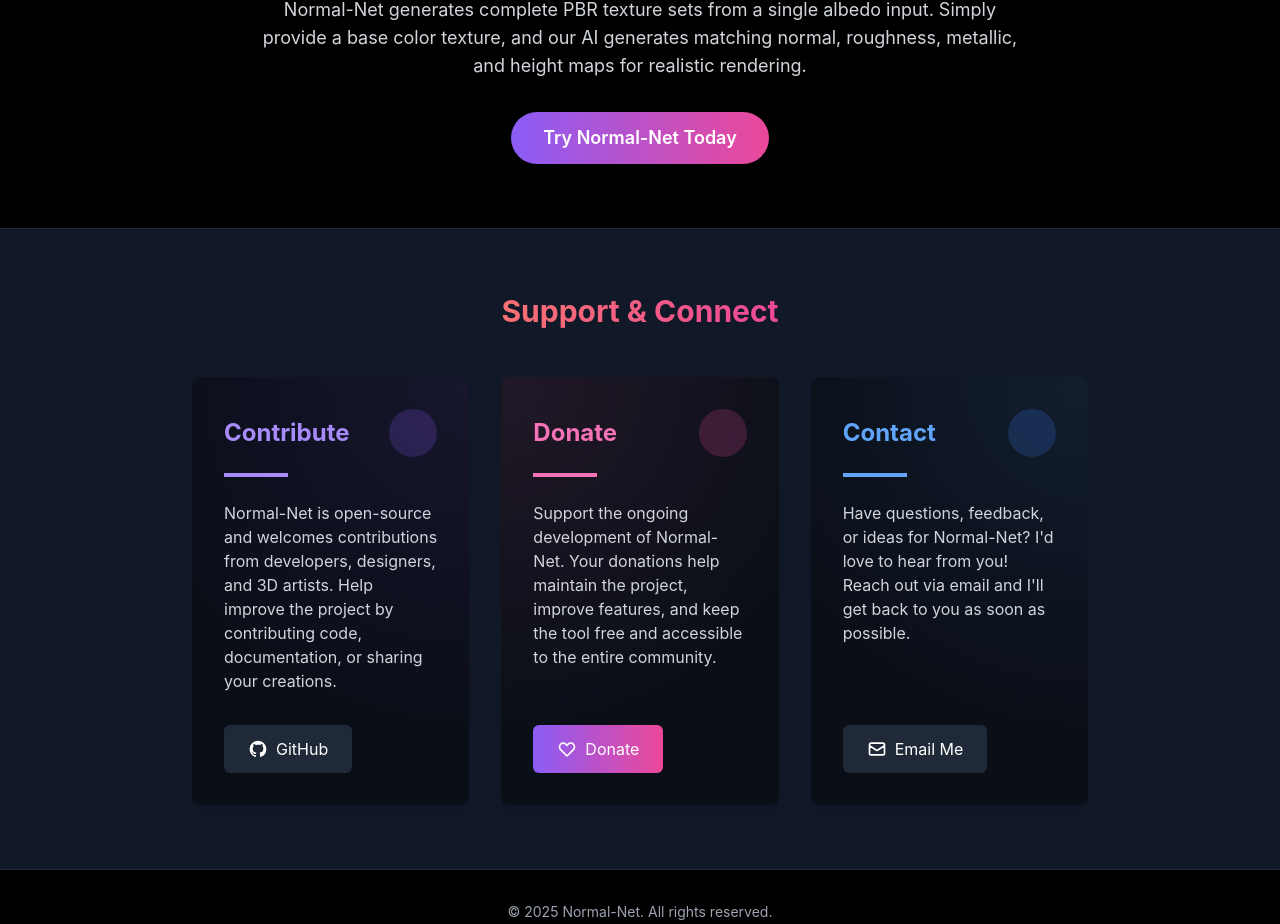
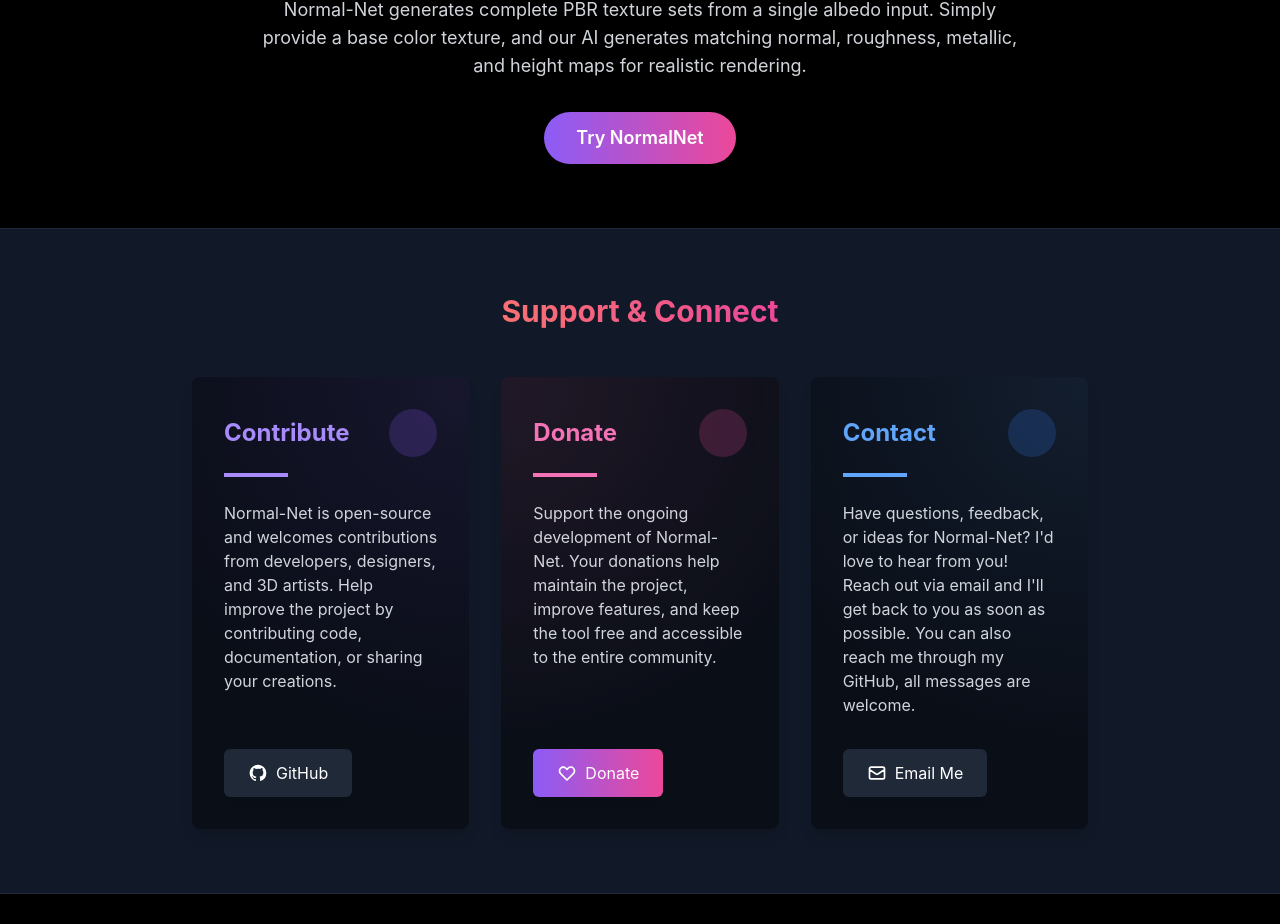
Before and after one commit to soheilchavo/NormalNetSite, a React (Create React App) app: page / in a window 1280 px wide. Shown: the part 974-1898 px from the top of the page. Built offline with nearby package versions, Linux system fonts and the light colour scheme.

Commit message:
Final Touches

```diff
--- a/src/App.js
+++ b/src/App.js
@@ -174,7 +174,7 @@
 
           <AnimatedButton className="px-8 py-3 bg-gradient-to-r from-purple-500 to-pink-500 text-white rounded-full text-lg font-semibold shadow-lg hover:shadow-xl">
             <a href="https://github.com/soheilchavo/NormalNet" target="_blank">
-              Try Normal-Net Today
+              Try NormalNet
             </a>
           </AnimatedButton>
         </div>
@@ -270,6 +270,7 @@
               <div className="w-16 h-1 bg-blue-400 mb-6"></div>
               <p className="text-gray-300 mb-8">
                 Have questions, feedback, or ideas for Normal-Net? I'd love to hear from you! Reach out via email and I'll get back to you as soon as possible.
+                You can also reach me through my GitHub, all messages are welcome.
               </p>
             </div>
             <div className="flex justify-start">
```
